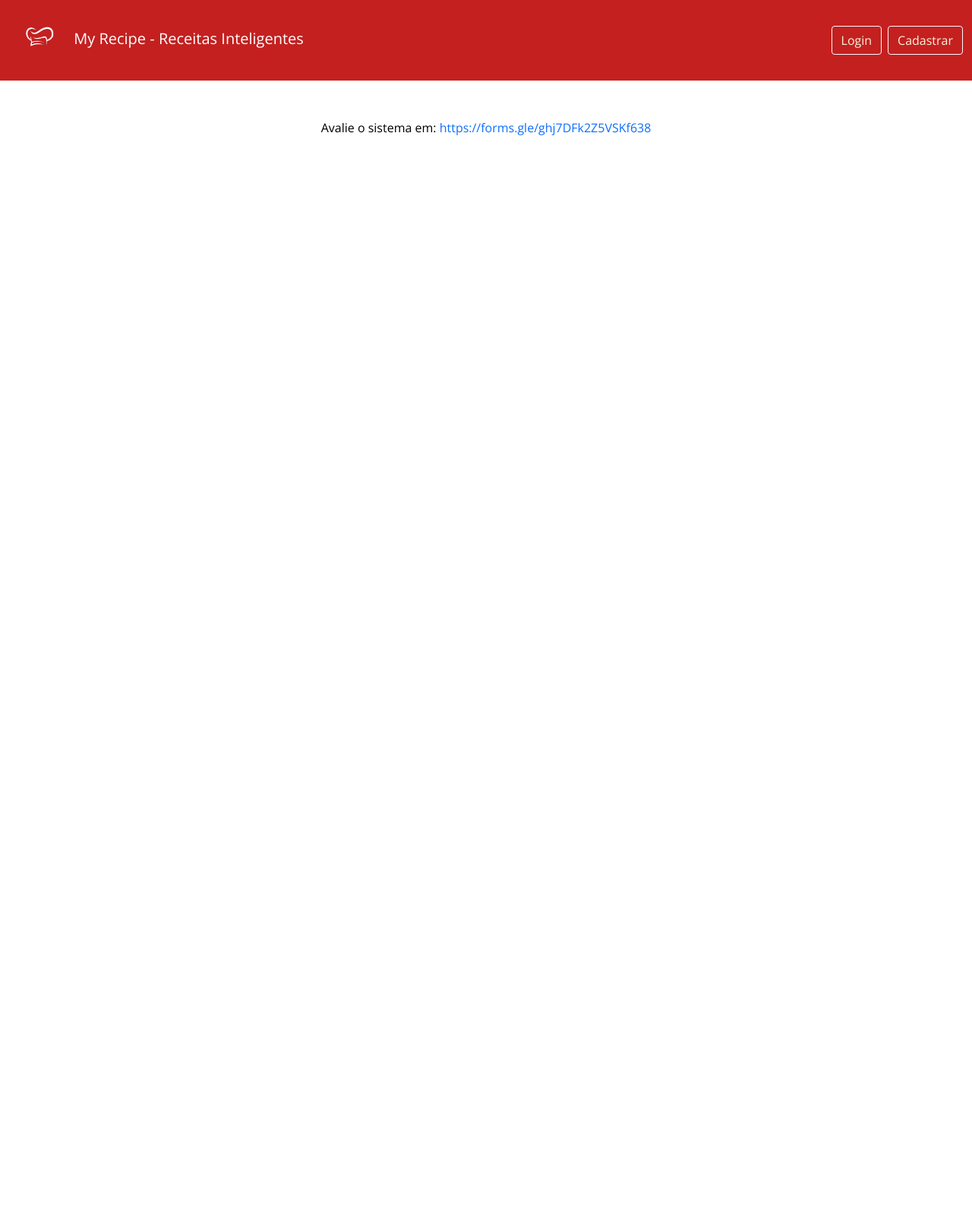
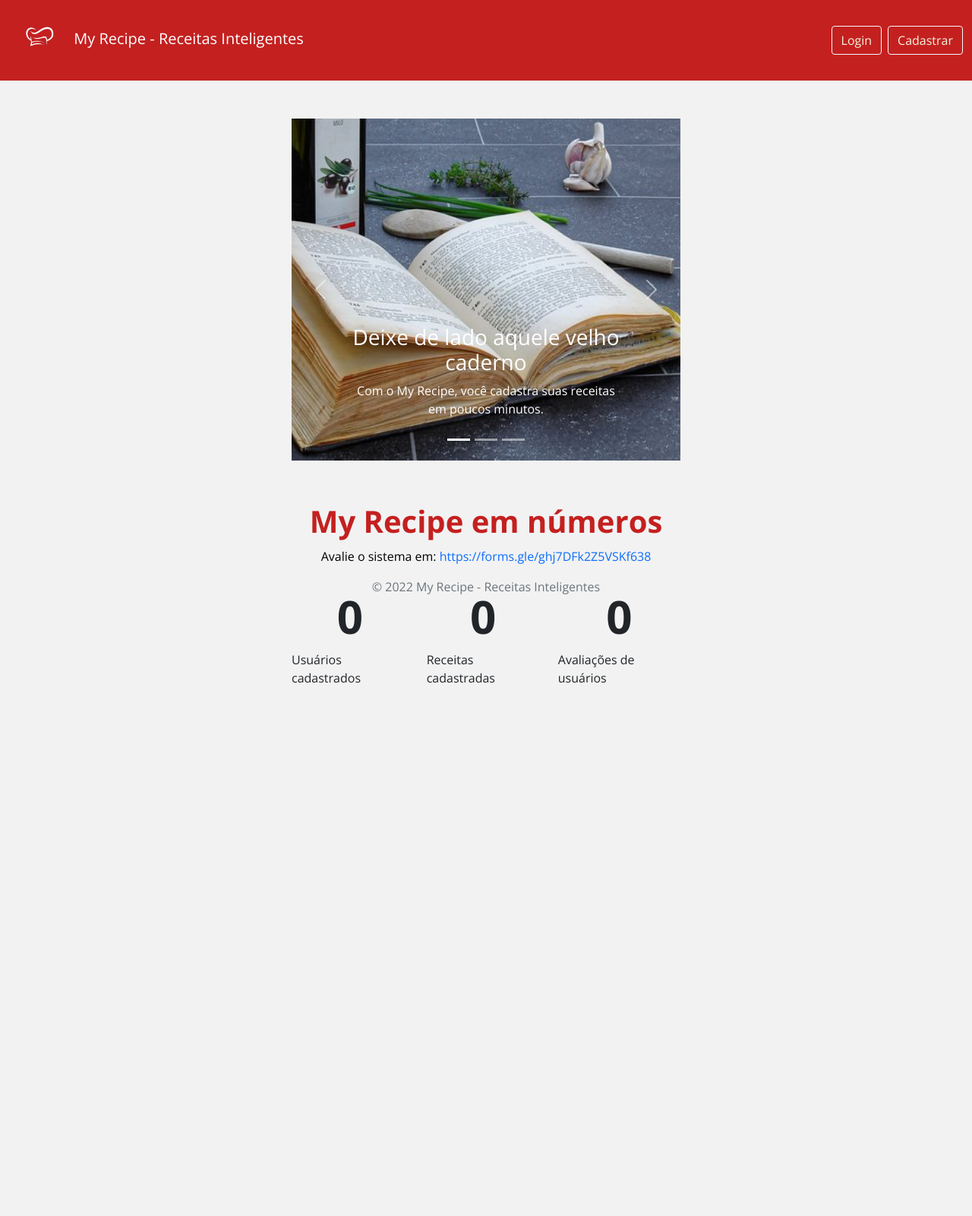
Before and after one commit to eduardosolka/myrecipe_v2, a Flask app: page / in a window 1280 px wide. Shown: the whole page at 76% size. Run offline with Flask 2, Linux system fonts and the light colour scheme; data that the repository does not hold is empty; some libraries are stand-ins or nearby versions.

Commit message:
ajuste na homepage

```diff
--- a/app.py
+++ b/app.py
@@ -89,7 +89,10 @@ def logout():
 
 @app.route('/')
 def index():
-    return render_template('home_sem_login.html')
+    contador_receitas = Receita.query.count()
+    contador_usuarios = Usuario.query.count()
+    contador_avaliacoes = Avaliacoes.query.count()
+    return render_template('home_sem_login.html',cont_receitas=contador_receitas,cont_usuarios=contador_usuarios,cont_avaliacoes=contador_avaliacoes)
 
 
 @app.route('/cadastrar_receita', methods=['GET', 'POST'])
@@ -121,7 +124,6 @@ def cadastrar_receita():
         tempo_preparo = int(request.form['tempo'])
         tipo_refeicao = int(request.form['tiporefeicao'])
         instrucoes = request.form['editordata']
-        # teste = permite_tags(instrucoes)
         privada = False
         if  'privada' in request.form:
             if request.form['privada'] == 'on':
@@ -143,9 +145,6 @@ def cadastrar_receita():
                 ingrediente = request.form['ingrediente'+str(i)]
                 unidademedida = request.form['unidademedida'+str(i)]
                 relaciona_ingrediente(id_novo, ingrediente, quantidade, unidademedida)
-
-
-
         diretorio = r"/home/ubuntu/myrecipe_v2/static/uploads/recipes/"+str(id_novo)
 
         os.makedirs(diretorio)
--- a/templates/home_page.html
+++ b/templates/home_page.html
@@ -16,7 +16,7 @@
         <!-- Core theme CSS (includes Bootstrap)-->
         <link href="{{ url_for('static', filename='home_page/css/styles.css') }}" rel="stylesheet" />
     </head>
-    <body id="page-top">
+    <body style="background-color:#fff" id="page-top">
         <!-- Navigation-->
         <nav class="navbar navbar-expand-lg bg-secondary text-uppercase fixed-top" id="mainNav">
             <div class="container">
--- a/templates/home_sem_login.html
+++ b/templates/home_sem_login.html
@@ -27,8 +27,12 @@
     }
 
     .flex-row {
+        justify-content: center;
+        align-content: center;
         display: flex;
         flex-direction: row;
+        padding-left: 30%;
+        padding-right: 30%;
     }
 
     .flex-column {
@@ -46,7 +50,7 @@
 </head>
 
 
-<body>
+<body style="background-color:#f2f2f2">
     <nav class="navbar navbar-expand-lg navbar-dark"; style="background-color: #c42020;">
       <div class="container-fluid">
         <a class="navbar-brand" href="#">
@@ -62,17 +66,86 @@
       </div>
     </nav>
 
+  <div class="flex flex-column" style="margin-top:50px; padding-left: 30%;padding-right: 30%">
+    <div id="carouselExampleCaptions" class="carousel slide" data-bs-ride="carousel">
+      <div class="carousel-indicators">
+        <button type="button" data-bs-target="#carouselExampleCaptions" data-bs-slide-to="0" class="active" aria-current="true" aria-label="Slide 1"></button>
+        <button type="button" data-bs-target="#carouselExampleCaptions" data-bs-slide-to="1" aria-label="Slide 2"></button>
+        <button type="button" data-bs-target="#carouselExampleCaptions" data-bs-slide-to="2" aria-label="Slide 3"></button>
+      </div>
+      <div class="carousel-inner">
+        <div class="carousel-item active">
+          <img src="static/images/livro.jpg" width="400" height="450" class="d-block w-100" alt="...">
+          <div class="carousel-caption d-none d-md-block">
+            <h3>Deixe de lado aquele velho caderno</h3>
+            <p style="color:white">Com o My Recipe, você cadastra suas receitas em poucos minutos.</p>
+          </div>
+        </div>
+        <div class="carousel-item">
+          <img src="static/images/ingredientes.jpg" width="400" height="450" class="d-block w-100" alt="...">
+          <div class="carousel-caption d-none d-md-block">
+            <h3>Descubra novas receitas</h3>
+            <p style="color:white">Encontre receitas por ingredientes e sistema de recomendação.</p>
+          </div>
+        </div>
+        <div class="carousel-item">
+          <img src="static/images/truques-chefes-de-cozinha.jpg" width="400" height="450" class="d-block w-100" alt="...">
+          <div class="carousel-caption d-none d-md-block">
+            <h3>Mão na massa</h3>
+            <p style="color:white">Salve, avalie e prepare receitas especiais.</p>
+          </div>
+        </div>
+      </div>
+      <button class="carousel-control-prev" type="button" data-bs-target="#carouselExampleCaptions" data-bs-slide="prev">
+        <span class="carousel-control-prev-icon" aria-hidden="true"></span>
+        <span class="visually-hidden">Previous</span>
+      </button>
+      <button class="carousel-control-next" type="button" data-bs-target="#carouselExampleCaptions" data-bs-slide="next">
+        <span class="carousel-control-next-icon" aria-hidden="true"></span>
+        <span class="visually-hidden">Next</span>
+      </button>
+    </div>
+  </div>
 
+
+<div class="flex flex-column" style="margin-top:50px;align-items:center">
+    <span style="font-size:40px; color:#c42020"><strong>My Recipe em números</strong></span>
+</div>
+
+<div class="flex flex-row gap-4" style="margin-top:0px;align-items:center">
   <div class="flex flex-column" style="margin-top:50px;align-items:center">
-    <p>Avalie o sistema em: <a href="https://forms.gle/ghj7DFk2Z5VSKf638" target="_blank">https://forms.gle/ghj7DFk2Z5VSKf638</a></p>
+    <span style="font-size:60px ;"><strong>{{cont_usuarios}}</strong></span>
+    <span>Usuários cadastrados</span>
+  </div>
+  <div class="flex flex-column" style="margin-top:50px;align-items:center">
+    <span style="font-size:60px ;"><strong>{{cont_receitas}}</strong></span>
+    <span>Receitas cadastradas</span>
+  </div>
+  <div class="flex flex-column" style="margin-top:50px;align-items:center">
+    <span style="font-size:60px ;"><strong>{{cont_avaliacoes}}</strong></span>
+    <span>Avaliações de usuários</span>
+  </div>
+</div>
+
+
 
     {% block conteudo %}
 
     {% endblock %}
 
-  </div>
 
+
+    <footer style="position: fixed;bottom:0;left:30%;right:30% ;">
+      <div class="flex flex-column" style="margin-top:50px; align-items:center; align-self: flex-end;">
+        <p>Avalie o sistema em: <a href="https://forms.gle/ghj7DFk2Z5VSKf638" target="_blank">https://forms.gle/ghj7DFk2Z5VSKf638</a></p>
+      </div>
+      <p class="text-center text-muted">© 2022 My Recipe - Receitas Inteligentes</p>
+    </footer>
 </body>
+
+
+
+
 
 
   <script src="https://cdn.jsdelivr.net/npm/bootstrap@5.0.2/dist/js/bootstrap.bundle.min.js" integrity="sha384-MrcW6ZMFYlzcLA8Nl+NtUVF0sA7MsXsP1UyJoMp4YLEuNSfAP+JcXn/tWtIaxVXM" crossorigin="anonymous"></script>
--- a/templates/logado.html
+++ b/templates/logado.html
@@ -28,7 +28,7 @@
     <title>My Recipe</title>
   </head>
 
-  <body>
+  <body style="background-color:#fff">
     <nav class="navbar fixed-top navbar-expand-lg navbar-dark"; style="background-color: #c42020;">
       <div class="container-fluid">
         <a class="navbar-brand" href="#">
--- a/templates/mostrar_receita.html
+++ b/templates/mostrar_receita.html
@@ -141,7 +141,7 @@
   <div class="flex-item gap-2">
     <h6>Modo de preparo</h6>
     <hr>
-    <div class="flex-row gap-2" style="content:center;margin-bottom: 40px;">
+    <div class="flex-row gap-2" style="padding-left:20%;padding-right:20%;content:center;margin-bottom: 40px;">
       {{receita.instrucoes | safe}}
       Esta receita serve <strong>{{receita.porcoes}}</strong> pessoas e leva aproximadamente <strong>{{receita.tempo_preparo}}</strong> minutos de preparo.<br>
     </div>
```
Also changed, not shown: static/images/ingredientes.jpg (added), static/images/livro.jpg (added), static/images/truques-chefes-de-cozinha.jpg (added).
